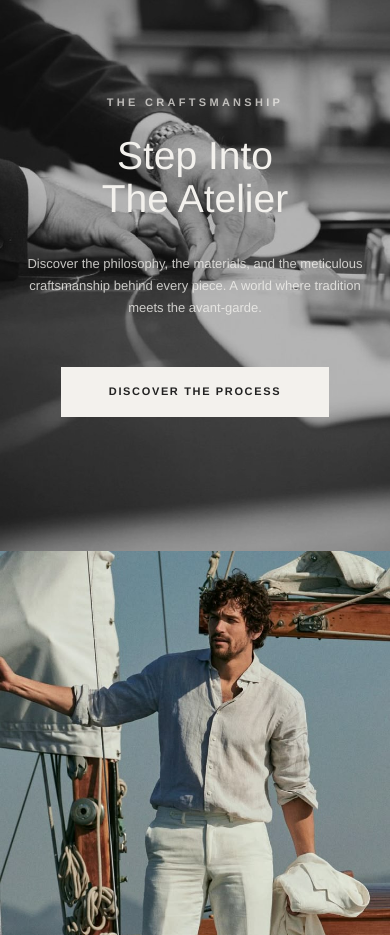
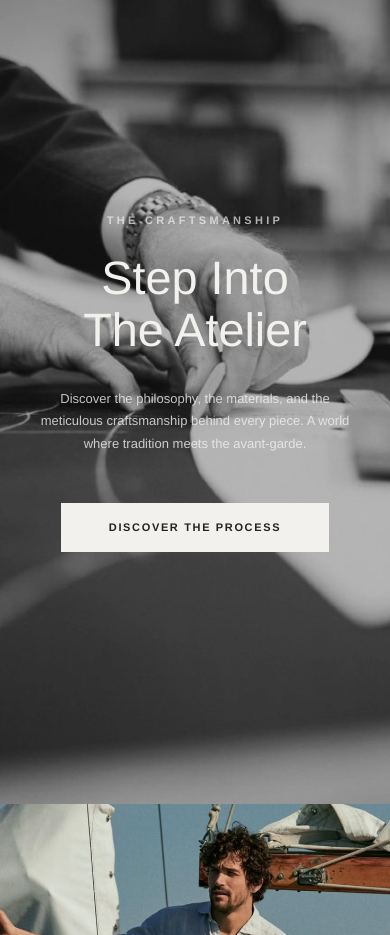
Before and after one commit to atharxv/KSM, a Next.js app: page / in a window 390 px wide. Shown: the part 2017-2952 px from the top of the page. Built offline with nearby package versions, Linux system fonts and the light colour scheme.

Commit message:
style: enforce full-screen height for Atelier section on all devices

```diff
--- a/app/components/AtelierBanner/AtelierBanner.module.css
+++ b/app/components/AtelierBanner/AtelierBanner.module.css
@@ -49,7 +49,7 @@
 
 .title {
   font-family: var(--font-serif);
-  font-size: clamp(2.5rem, 6vw, 4.5rem);
+  font-size: clamp(2.5rem, 8vw, 6rem);
   font-weight: 400;
   font-style: normal;
   margin-bottom: var(--space-xl);
@@ -90,15 +90,16 @@
 /* Responsive */
 @media (max-width: 768px) {
   .section {
-    height: 70vh;
+    height: 100vh;
   }
 
   .title {
-    font-size: clamp(2rem, 10vw, 3rem);
+    font-size: clamp(2rem, 12vw, 4rem);
   }
 
   .description {
     font-size: var(--text-sm);
+    max-width: 90%;
   }
 
   .cta {
```
